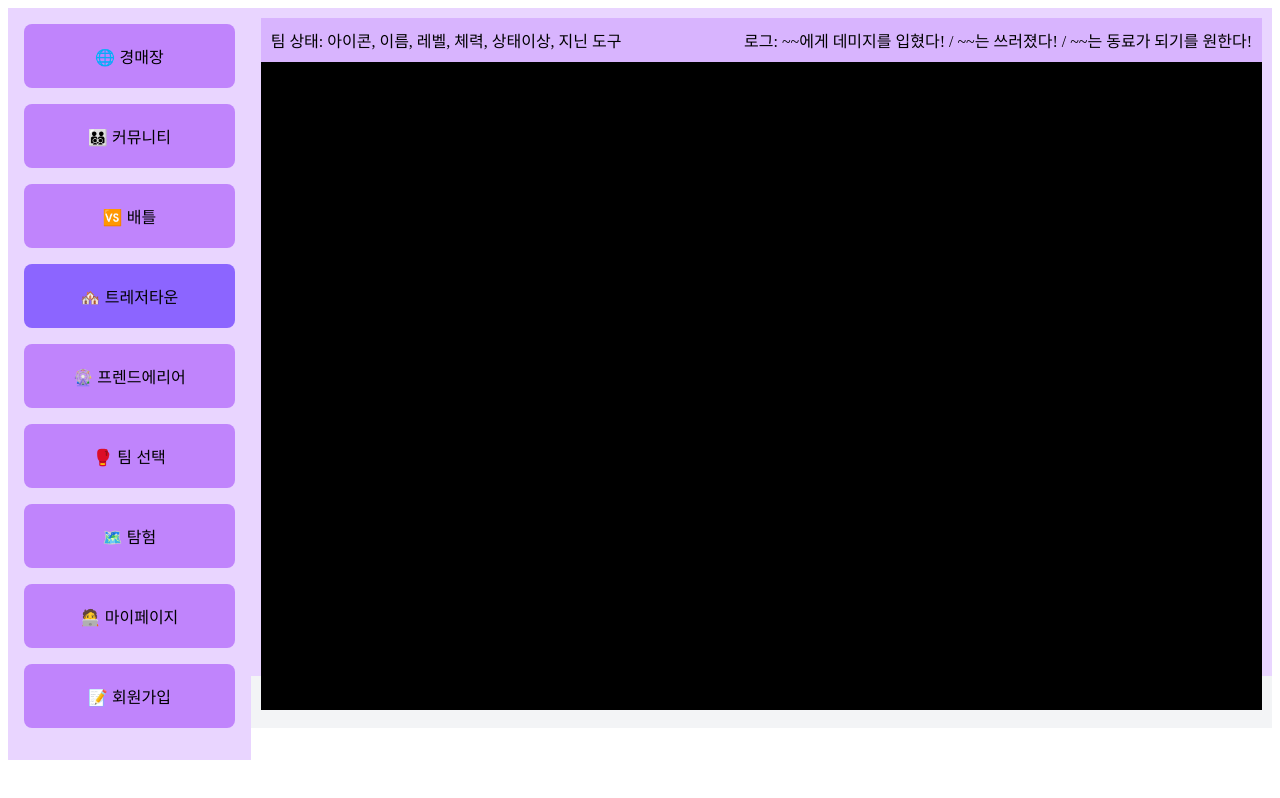
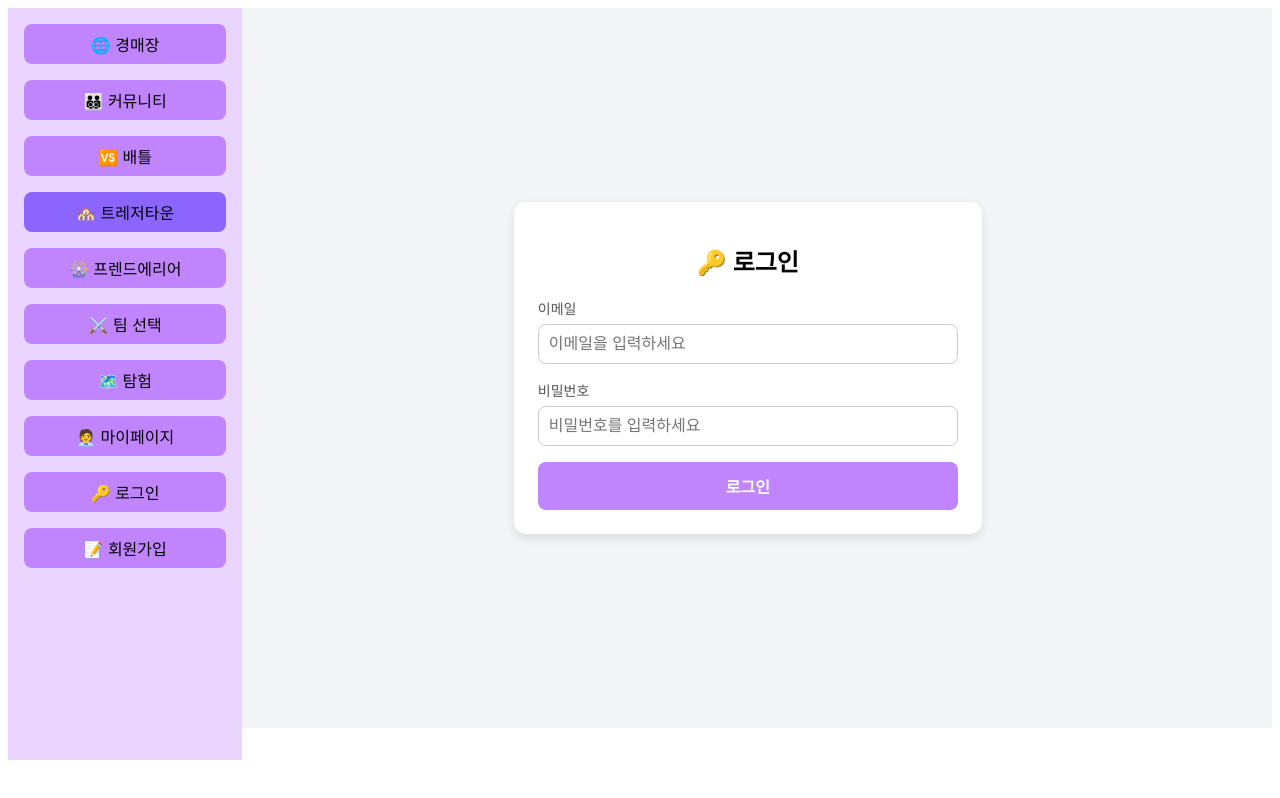
Before and after one commit to Dindb-dong/PokeDungeon, a React (Vite) app: page /login in a window 1280 px wide. Built offline with nearby package versions, Linux system fonts and the light colour scheme; no server answers.

Commit message:
feat: register, login

```diff
--- a/package.json
+++ b/package.json
@@ -27,6 +27,7 @@
   "dependencies": {
     "react": "^19.0.0",
     "react-dom": "^19.0.0",
+    "react-router-dom": "^7.2.0",
     "styled-components": "^6.1.15"
   }
 }
--- a/src/App.tsx
+++ b/src/App.tsx
@@ -1,46 +1,33 @@
 import React from 'react';
+import { BrowserRouter as Router, Routes, Route } from 'react-router-dom';
 import Menu from './components/Menu';
 import DungeonScene from './scenes/DungeonScene';
 import TeamSelectionScene from './scenes/TeamSelectionScene';
-import { useTab } from './context/TabContext';
 import MyPage from './components/MyPage';
 import SignUp from './components/SignUp';
+import LogIn from './components/LogIn';
 
 const App: React.FC = () => {
-
-  const { activeTab, setActiveTab } = useTab();  // 이제 사용 가능!
-
-  const renderScene = () => {
-    switch (activeTab) {
-      // case '경매장':
-      //   return <AuctionScene />;
-      // case '커뮤니티':
-      //   return <CommunityScene />;
-      // case '배틀':
-      //   return <BattleScene />;
-      case '팀 선택':
-        return <TeamSelectionScene />;
-      case '마이페이지':
-        return <MyPage />;
-      case '회원가입':
-        return <SignUp />;
-      default:
-        return <DungeonScene />;
-    }
-  };
-
   const appStyle: React.CSSProperties = {
     display: 'flex',
     height: '90vh',
     width: '100%',
-    backgroundColor: '#f3f4f6',  // bg-gray-100
+    backgroundColor: '#f3f4f6',
   };
 
   return (
-    <div style={appStyle}>
-      <Menu />
-      {renderScene()}  {/* activeTab에 따라 씬 변경 */}
-    </div>
+    <Router>
+      <div style={appStyle}>
+        <Menu />
+        <Routes>
+          <Route path="/" element={<DungeonScene />} />
+          <Route path="/team-selection" element={<TeamSelectionScene />} />
+          <Route path="/my-page" element={<MyPage />} />
+          <Route path="/signup" element={<SignUp />} />
+          <Route path="/login" element={<LogIn />} />
+        </Routes>
+      </div>
+    </Router>
   );
 };
 
--- /dev/null
+++ b/src/components/LogIn.tsx
@@ -0,0 +1,126 @@
+import { useAuth } from "@/context/AuthContext";
+import { useState } from "react";
+import { useNavigate } from "react-router-dom";
+const apiUrl = import.meta.env.VITE_API_URL;
+
+const LogIn: React.FC = () => {
+
+  const handleLogin = async () => {
+    const navigate = useNavigate();
+    if (!email || !password) {
+      alert('모든 항목을 입력하세요.');
+      return;
+    }
+
+    if (!email.includes('@')) {
+      alert('올바른 이메일 형식을 입력하세요.');
+      return;
+    }
+    setLoading(true);
+    try {
+      const response = await fetch(`${apiUrl}/api/auth/login`, {
+        method: 'POST',
+        headers: { 'Content-Type': 'application/json' },
+        body: JSON.stringify({ email, password })
+      });
+
+      if (response.ok) {
+        const data = await response.json();
+        localStorage.setItem('token', data.token); // JWT 토큰 저장
+        login();
+        setActiveTab('마이페이지');
+        navigate('/mypage');
+
+      } else {
+        const data = await response.json();
+        alert(data.message || '회원가입에 실패했습니다.');
+      }
+    } catch (error) {
+      alert('서버와의 연결에 문제가 발생했습니다.');
+    }
+  };
+
+  const [email, setEmail] = useState('');
+  const [password, setPassword] = useState('');
+  const [loading, setLoading] = useState(false);
+  const { login } = useAuth();
+  return (
+    <div style={{ display: 'flex', justifyContent: 'center', alignItems: 'center', height: '90vh', width: '80%' }}>
+      <div
+        style={{
+          padding: '24px',
+          textAlign: 'center',
+          borderRadius: '12px',
+          boxShadow: '0 4px 10px rgba(0, 0, 0, 0.1)',
+          width: '420px',
+          backgroundColor: '#fff',
+        }}
+      >
+        <h1 style={{ marginBottom: '20px', fontSize: '24px', fontWeight: 'bold' }}>🔑 로그인</h1>
+
+        {/* 이메일 입력 */}
+        <div style={{ marginBottom: '16px', textAlign: 'left' }}>
+          <label style={{ display: 'block', marginBottom: '6px', fontSize: '14px', color: '#555' }}>이메일</label>
+          <input
+            type="email"
+            placeholder="이메일을 입력하세요"
+            value={email}
+            onChange={(e) => { setEmail(e.target.value) }}
+            style={{
+              padding: '10px',
+              width: '100%',
+              fontSize: '16px',
+              borderRadius: '8px',
+              border: '1px solid #ccc',
+              boxSizing: 'border-box'
+            }}
+          />
+        </div>
+
+        {/* 비밀번호 입력 */}
+        <div style={{ marginBottom: '16px', textAlign: 'left' }}>
+          <label style={{ display: 'block', marginBottom: '6px', fontSize: '14px', color: '#555' }}>비밀번호</label>
+          <input
+            type="password"
+            placeholder="비밀번호를 입력하세요"
+            value={password}
+            onChange={(e) => { setPassword(e.target.value) }}
+            style={{
+              padding: '10px',
+              width: '100%',
+              fontSize: '16px',
+              borderRadius: '8px',
+              border: '1px solid #ccc',
+              boxSizing: 'border-box'
+            }}
+          />
+        </div>
+
+        {/* 로그인 버튼 */}
+        <button
+          onClick={handleLogin}
+          style={{
+            padding: '12px',
+            backgroundColor: '#C084FC',
+            color: '#fff',
+            border: 'none',
+            borderRadius: '8px',
+            cursor: 'pointer',
+            fontSize: '16px',
+            width: '100%',
+            fontWeight: 'bold',
+            opacity: loading ? 0.7 : 1
+          }}
+        >
+          {loading ? '로그인 중...' : '로그인'}
+        </button>
+      </div>
+    </div>
+  )
+}
+
+export default LogIn;
+
+function setActiveTab(arg0: string) {
+  throw new Error("Function not implemented.");
+}
--- a/src/components/Menu.tsx
+++ b/src/components/Menu.tsx
@@ -2,6 +2,7 @@ import React from 'react';
 import { useTab } from '../context/TabContext';
 import styled from 'styled-components';
 import { useAuth } from '../context/AuthContext';
+import { useNavigate } from 'react-router-dom';
 
 interface ButtonProps {
   activeTab?: boolean;
@@ -11,7 +12,7 @@ const Button = styled.button<ButtonProps>`
   margin-bottom: 16px;
   padding: 8px;
   width: 100%;
-  background-color: ${props => (props.activeTab ? '#8C65FFFF' : '#C084FC')};  // 활성화 시 다른 배경색
+  background-color: ${props => (props.activeTab ? '#8C65FFFF' : '#C084FC')};
   border-radius: 8px;
   border: none;
   cursor: pointer;
@@ -23,13 +24,24 @@ const Button = styled.button<ButtonProps>`
     transform: scale(0.90);
     box-shadow: 0 2px 4px rgba(0, 0, 0, 0.2);
   }
+
+  &:hover {
+    background-color: #a276ff;
+  }
 `;
 
 const Menu: React.FC = () => {
   const { activeTab, setActiveTab } = useTab();
   const { isLoggedIn, logout } = useAuth();
+  const navigate = useNavigate();
+
+  const handleClick = (tabName: string, path: string) => {
+    setActiveTab(tabName);
+    navigate(path); // ✅ 클릭 시 바로 이동 (Link 지연 문제 해결)
+  };
+
   const menuStyle: React.CSSProperties = {
-    width: '16.666%',
+    width: '16%',
     height: '90vh',
     backgroundColor: '#E9D5FF',
     padding: '16px',
@@ -40,22 +52,25 @@ const Menu: React.FC = () => {
 
   return (
     <div style={menuStyle}>
-      <Button activeTab={activeTab === '경매장'} onClick={() => setActiveTab('경매장')}>🌐 경매장</Button>
-      <Button activeTab={activeTab === '커뮤니티'} onClick={() => setActiveTab('커뮤니티')}>🧑‍🧑‍🧒‍🧒 커뮤니티</Button>
-      <Button activeTab={activeTab === '배틀'} onClick={() => setActiveTab('배틀')}>🆚 배틀</Button>
-      <Button activeTab={activeTab === '트레저타운'} onClick={() => setActiveTab('트레저타운')}>🏘️ 트레저타운</Button>
-      <Button activeTab={activeTab === '프렌드에리어'} onClick={() => setActiveTab('프렌드에리어')}>🎡 프렌드에리어</Button>
-      <Button activeTab={activeTab === '팀 선택'} onClick={() => setActiveTab('팀 선택')}>🥊 팀 선택</Button>
-      <Button activeTab={activeTab === '탐험'} onClick={() => setActiveTab('탐험')}>🗺️ 탐험</Button>
-      <Button activeTab={activeTab === '마이페이지'} onClick={() => setActiveTab('마이페이지')}>
-        🧑‍💻 마이페이지
-      </Button>
+      <nav>
+        <Button activeTab={activeTab === '경매장'} onClick={() => handleClick('경매장', '/')}>🌐 경매장</Button>
+        <Button activeTab={activeTab === '커뮤니티'} onClick={() => handleClick('커뮤니티', '/')}>🧑‍🧑‍🧒‍🧒 커뮤니티</Button>
+        <Button activeTab={activeTab === '배틀'} onClick={() => handleClick('배틀', '/')}>🆚 배틀</Button>
+        <Button activeTab={activeTab === '트레저타운'} onClick={() => handleClick('트레저타운', '/')}>🏘️ 트레저타운</Button>
+        <Button activeTab={activeTab === '프렌드에리어'} onClick={() => handleClick('프렌드에리어', '/')}>🎡 프렌드에리어</Button>
+        <Button activeTab={activeTab === '팀 선택'} onClick={() => handleClick('팀 선택', '/team-selection')}>⚔️ 팀 선택</Button>
+        <Button activeTab={activeTab === '탐험'} onClick={() => handleClick('탐험', '/')}>🗺️ 탐험</Button>
+        <Button activeTab={activeTab === '마이페이지'} onClick={() => handleClick('마이페이지', '/my-page')}>🧑‍💼 마이페이지</Button>
 
-      {isLoggedIn ? (
-        <Button onClick={logout}>🚪 로그아웃</Button>
-      ) : (
-        <Button activeTab={activeTab === '회원가입'} onClick={() => setActiveTab('회원가입')}>📝 회원가입</Button>
-      )}
+        {isLoggedIn ? (
+          <Button onClick={logout}>🚪 로그아웃</Button>
+        ) : (
+          <>
+            <Button activeTab={activeTab === '로그인'} onClick={() => handleClick('로그인', '/login')}>🔑 로그인</Button>
+            <Button activeTab={activeTab === '회원가입'} onClick={() => handleClick('회원가입', '/signup')}>📝 회원가입</Button>
+          </>
+        )}
+      </nav>
     </div>
   );
 };
--- a/src/components/SignUp.tsx
+++ b/src/components/SignUp.tsx
@@ -1,19 +1,65 @@
-import React, { useState } from 'react';
+import React, { useEffect, useState } from 'react';
 import { useAuth } from '../context/AuthContext';
 import { useTab } from '../context/TabContext';
+import { getUserRegionByIP } from '../utils/locationUtils';
+import { useNavigate } from 'react-router-dom';
 const apiUrl = import.meta.env.VITE_API_URL;
 
+interface PasswordValidatorProps {
+  password: string;
+}
+
+const PasswordValidator: React.FC<PasswordValidatorProps> = ({ password }) => {
+  const A = /[0-9]/.test(password); // 숫자 조건
+  const B = /[a-zA-Z]/.test(password); // 영문 조건
+  const C = /[\W_]/.test(password); // 특수문자 조건
+  const D = password.length >= 8 && password.length <= 16; // 길이 조건
+
+  // 충족되지 않은 조건 메시지 생성
+  const invalidMessages = [];
+  if (!A) invalidMessages.push('숫자를 포함해야 합니다.', '\n');
+  if (!B) invalidMessages.push('영문을 포함해야 합니다.', '\n');
+  if (!C) invalidMessages.push('특수문자를 포함해야 합니다.', '\n');
+  if (!D) invalidMessages.push('8자 이상 16자 이하로 설정해야 합니다.', '\n');
+
+  // 충족되지 않은 조건들을 줄바꿈으로 연결하여 출력
+  return (
+    <div>
+      {invalidMessages.map((message, index) => (
+        <div key={index} style={{ color: '#FF4D4F', fontSize: '14px', marginTop: '5px' }}>
+          {message}
+        </div>
+      ))}
+    </div>
+  );
+}
+
 const SignUp: React.FC = () => {
+  const [loading, setLoading] = useState(false);
   const [email, setEmail] = useState('');
   const [password, setPassword] = useState('');
   const [confirmPassword, setConfirmPassword] = useState('');
   const [isPasswordMatch, setIsPasswordMatch] = useState(true);
+  const [isPasswordValid, setIsPasswordValid] = useState(true);
+  const [isEmailValid, setIsEmailValid] = useState(true);
+  const [region, setRegion] = useState<string>(''); // ✅ 사용자의 지역 정보
   const { login } = useAuth();
   const { setActiveTab } = useTab();
 
+  const checkPassWord = (password: string): boolean => {
+    const regex = /^(?=.*[a-z])(?=.*\d)(?=.*[!@#$%^&*])[A-Za-z\d@$!%*?&]{8,}$/;
+    return regex.test(password);
+  };
+
   const handleSignUp = async () => {
+    const navigate = useNavigate();
     if (!email || !password || !confirmPassword) {
       alert('모든 항목을 입력하세요.');
+      return;
+    }
+
+    if (!email.includes('@')) {
+      alert('올바른 이메일 형식을 입력하세요.');
       return;
     }
     if (password !== confirmPassword) {
@@ -21,24 +67,38 @@ const SignUp: React.FC = () => {
       return;
     }
 
+    if (!isPasswordValid) {
+      alert('비밀번호 조건을 확인하세요.');
+      return;
+    }
+    setLoading(true);
+    const userRegion = await getUserRegionByIP();
+    setRegion(userRegion); // 가져온 지역을 상태로 저장
     try {
-      const response = await fetch('https://pokedungeon-be.onrender.com/api/auth/register', {
+      const response = await fetch(`${apiUrl}/api/auth/register`, {
         method: 'POST',
         headers: { 'Content-Type': 'application/json' },
-        body: JSON.stringify({ email, password, region: 'Seoul' })
+        body: JSON.stringify({ email, password, region })
       });
 
       if (response.ok) {
-        alert('회원가입이 완료되었습니다!');
-        login();
-        setActiveTab('마이페이지');
+        alert('회원가입이 완료되었습니다. 이메일을 확인해 주세요.');
+        setActiveTab('로그인'); // 회원가입 후 로그인 화면으로 전환
+        navigate('/login'); // ✅ 회원가입 후 로그인페이지로 이동
       } else {
         const data = await response.json();
         alert(data.message || '회원가입에 실패했습니다.');
       }
     } catch (error) {
       alert('서버와의 연결에 문제가 발생했습니다.');
-    }
+    } finally {
+      setLoading(false);
+    };
+  }
+
+  const handleCheckEmailChange = (e: React.ChangeEvent<HTMLInputElement>) => {
+    const value = e.target.value;
+    setIsEmailValid(value.includes('@'));
   };
 
   const handleConfirmPasswordChange = (e: React.ChangeEvent<HTMLInputElement>) => {
@@ -47,8 +107,13 @@ const SignUp: React.FC = () => {
     setIsPasswordMatch(value === password);
   };
 
+  const handleCheckPasswordChange = (e: React.ChangeEvent<HTMLInputElement>) => {
+    const value = e.target.value;
+    setIsPasswordValid(checkPassWord(value));
+  };
+
   return (
-    <div style={{ display: 'flex', justifyContent: 'center', alignItems: 'center', height: '90vh', width: '83.334%' }}>
+    <div style={{ display: 'flex', justifyContent: 'center', alignItems: 'center', height: '90vh', width: '80%' }}>
       <div
         style={{
           padding: '24px',
@@ -68,7 +133,7 @@ const SignUp: React.FC = () => {
             type="email"
             placeholder="이메일을 입력하세요"
             value={email}
-            onChange={(e) => setEmail(e.target.value)}
+            onChange={(e) => { setEmail(e.target.value); handleCheckEmailChange(e) }}
             style={{
               padding: '10px',
               width: '100%',
@@ -78,6 +143,11 @@ const SignUp: React.FC = () => {
               boxSizing: 'border-box'
             }}
           />
+          {!isEmailValid && (
+            <div style={{ color: '#FF4D4F', fontSize: '14px', marginTop: '5px' }}>
+              올바른 이메일 형식을 입력하세요.
+            </div>
+          )}
         </div>
 
         {/* 비밀번호 입력 */}
@@ -87,7 +157,7 @@ const SignUp: React.FC = () => {
             type="password"
             placeholder="비밀번호를 입력하세요"
             value={password}
-            onChange={(e) => setPassword(e.target.value)}
+            onChange={(e) => { setPassword(e.target.value); handleCheckPasswordChange(e) }}
             style={{
               padding: '10px',
               width: '100%',
@@ -97,6 +167,9 @@ const SignUp: React.FC = () => {
               boxSizing: 'border-box'
             }}
           />
+          {!isPasswordValid && (
+            <PasswordValidator password={password} />
+          )}
         </div>
 
         {/* 비밀번호 확인 입력 */}
@@ -136,10 +209,11 @@ const SignUp: React.FC = () => {
             cursor: 'pointer',
             fontSize: '16px',
             width: '100%',
-            fontWeight: 'bold'
+            fontWeight: 'bold',
+            opacity: loading ? 0.7 : 1
           }}
         >
-          회원가입
+          {loading ? '가입 중...' : '회원가입'}
         </button>
       </div>
     </div>
--- a/src/scenes/DungeonScene.tsx
+++ b/src/scenes/DungeonScene.tsx
@@ -25,12 +25,12 @@ const DungeonScene: React.FC = () => {
   }, []);
 
   return (
-    <div style={{ flex: 5, height: '90%', padding: '10px', backgroundColor: '#E9D5FF' }}>
+    <div style={{ flex: 5, height: '100%', padding: '10px', backgroundColor: '#E9D5FF' }}>
       <div style={{ display: 'flex', justifyContent: 'space-between', backgroundColor: '#D8B4FE', padding: '10px' }}>
         <div>팀 상태: 아이콘, 이름, 레벨, 체력, 상태이상, 지닌 도구</div>
         <div>로그: ~~에게 데미지를 입혔다! / ~~는 쓰러졌다! / ~~는 동료가 되기를 원한다!</div>
       </div>
-      <div ref={gameContainer} style={{ width: '100%', height: '100%' }} />  {/* Phaser 게임 출력 */}
+      <div ref={gameContainer} style={{ width: '100%', height: '90%' }} />  {/* Phaser 게임 출력 */}
     </div>
   );
 };
--- /dev/null
+++ b/src/utils/locationUtils.ts
@@ -0,0 +1,11 @@
+export const getUserRegionByIP = async (): Promise<string> => {
+  try {
+    const response = await fetch('https://ipapi.co/json/'); // IP로 위치 가져오기
+    const data = await response.json();
+
+    return data.country_name || 'Unknown';
+  } catch (error) {
+    console.error('IP 기반 위치 확인 실패:', error);
+    return 'Unknown';
+  }
+};
```
Also changed, not shown: src/components/VerifyEmail.tsx (added, +46 -0 lines), 1 other file (tests, documents, lock files or other folders).
